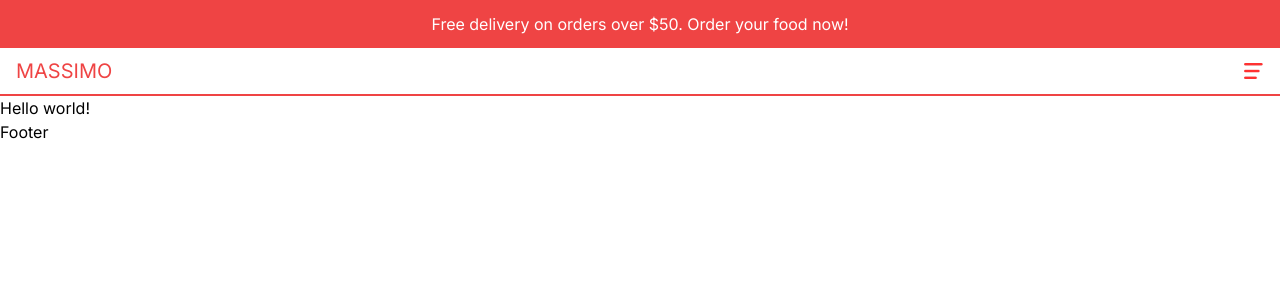
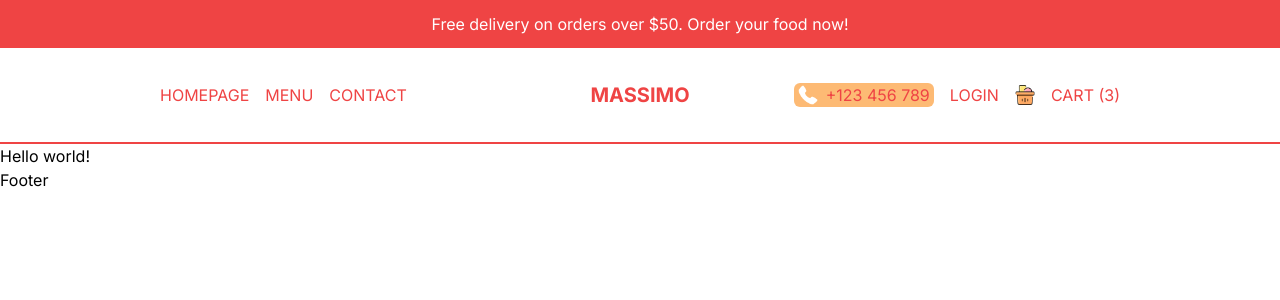
Before and after one commit to haido86/food-ordering-app-nextjs-tailwindcss, a Next.js app: page / in a window 1280 px wide. Shown: the top 300 px of the page. Built offline with nearby package versions, Linux system fonts and the light colour scheme.

Commit message:
Nav ui for bigger screen

```diff
--- a/components/CartIcon.tsx
+++ b/components/CartIcon.tsx
@@ -5,7 +5,7 @@
 export default function CartIcon() {
   return (
     <Link href={'/cart'} className="flex items-center gap-4">
-      <div className="relative h-8 w-8">
+      <div className="relative h-8 w-8 md:w-5 md:h-5">
         <Image src="/cart.png" alt="" fill />
       </div>
       <span>Cart (3)</span>
--- a/components/Navbar.tsx
+++ b/components/Navbar.tsx
@@ -1,20 +1,43 @@
 import React from 'react';
 import Menu from './Menu';
 import Link from 'next/link';
+import CartIcon from './CartIcon';
+import Image from 'next/image';
 
 export default function Navbar() {
+  const user = false;
   return (
-    <div className="h-12 flex justify-between text-red-500 p-4 items-center border-b-2 border-red-500 uppercase">
+    <div className="h-12 flex justify-between text-red-500 p-4 items-center border-b-2 border-red-500 uppercase md:h-24 lg:px-20 xl:px-40">
+      {/* Right links */}
+      <div className="hidden md:flex gap-4 flex-1">
+        <Link href="/">Homepage</Link>
+        <Link href="/menu">Menu</Link>
+        <Link href="/">contact</Link>
+      </div>
+
       {/* LOGO */}
       <div>
-        <Link href="/" className="text-xl">
+        <Link href="/" className="text-xl md:font-bold flex-1 md:text-center">
           Massimo
         </Link>
       </div>
 
       {/* MOBILE MENU */}
-      <div>
+      <div className="md:hidden">
         <Menu />
+      </div>
+      {/* left links */}
+      <div className="hidden md:flex gap-4 flex-1 justify-end">
+        <div className="flex items-center gap-2 bg-orange-300 px-1 rounded-md md:absolute right-2 top-3 lg:static">
+          <Image src="/phone.png" alt="phone" width={20} height={20} />
+          <span>+123 456 789</span>
+        </div>
+        {!user ? (
+          <Link href="/login">Login</Link>
+        ) : (
+          <Link href="/orders">Orders</Link>
+        )}
+        <CartIcon />
       </div>
     </div>
   );
```
